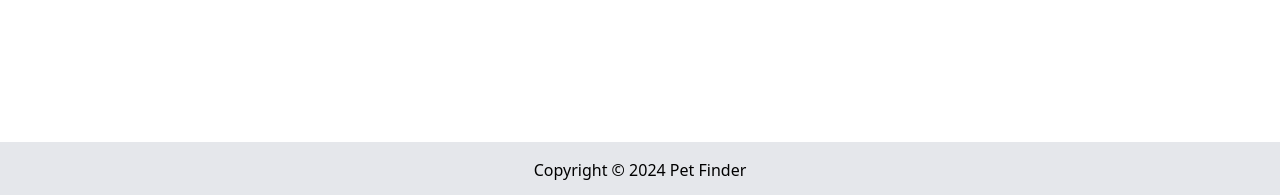
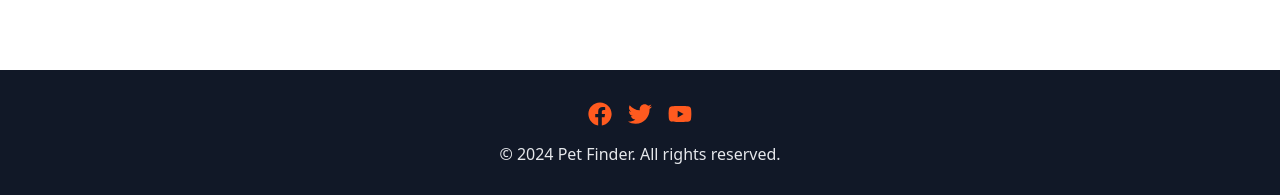
Before and after one commit to akdevv/pet-finder, a React (Vite) app: page / in a window 1280 px wide. Shown: the part 602-797 px from the top of the page. Built offline with nearby package versions, Linux system fonts and the light colour scheme; no server answers; the database is empty.

Commit message:
updated the footer

```diff
--- a/src/App.jsx
+++ b/src/App.jsx
@@ -4,10 +4,12 @@ import { RouterProvider } from "react-router-dom";
 
 function App() {
 	return (
-		<>
-			<RouterProvider router={router} />
+		<div className="flex flex-col min-h-screen">
+			<div className="flex-grow">
+				<RouterProvider router={router} />
+			</div>
 			<Footer />
-		</>
+		</div>
 	);
 }
 
--- a/src/components/Footer.jsx
+++ b/src/components/Footer.jsx
@@ -1,7 +1,24 @@
+import { FaFacebook, FaTwitter, FaYoutube } from "react-icons/fa";
+
 function Footer() {
+	const currentYear = new Date().getFullYear();
+
 	return (
-		<footer className="fixed bottom-0 w-full text-center bg-gray-200 text-black p-4">
-			Copyright &copy; {new Date().getFullYear()} Pet Finder
+		<footer className="bg-gray-900 text-center py-8 mt-8">
+			<div className="flex justify-center space-x-4 mb-4">
+				<a href="https://www.facebook.com" target="_blank">
+					<FaFacebook className="text-orange-500 h-6 w-6" />
+				</a>
+				<a href="https://www.twitter.com" target="_blank">
+					<FaTwitter className="text-orange-500 h-6 w-6" />
+				</a>
+				<a href="https://www.youtube.com" target="_blank">
+					<FaYoutube className="text-orange-500 h-6 w-6" />
+				</a>
+			</div>
+			<p className="text-gray-200">
+				&copy; {currentYear} Pet Finder. All rights reserved.
+			</p>
 		</footer>
 	);
 }
```
